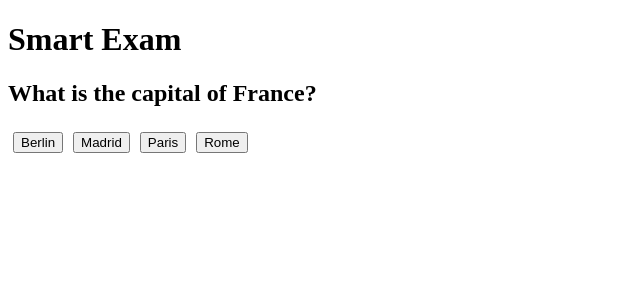
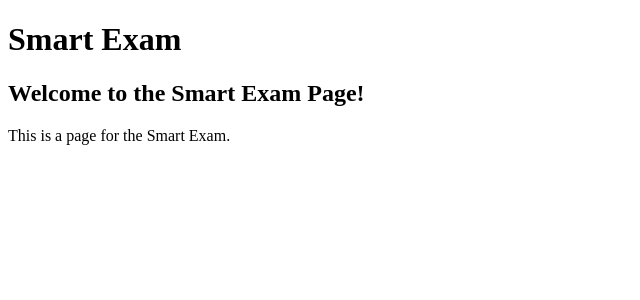
Before and after one commit to madvidd/my-demo-website, a Next.js app: page /smart-exam in a window 1280 px wide. Shown: the top 300 px of the page, without its empty margins (0-640 px from the left). Built offline with nearby package versions, Linux system fonts and the light colour scheme.

Commit message:
Update smart-exam.js

```diff
--- a/pages/smart-exam.js
+++ b/pages/smart-exam.js
@@ -1,56 +1,4 @@
-// pages/smart-exam.js
-import { useState, useEffect } from 'react';
-import Link from 'next/link';
-
-// Sample questions
-const questions = [
-  {
-    question: "What is the capital of France?",
-    options: ["Berlin", "Madrid", "Paris", "Rome"],
-    correctAnswer: "Paris",
-  },
-  {
-    question: "What is 2 + 2?",
-    options: ["3", "4", "5", "6"],
-    correctAnswer: "4",
-  },
-  {
-    question: "Who wrote 'Hamlet'?",
-    options: ["Shakespeare", "Dickens", "Hemingway", "Austen"],
-    correctAnswer: "Shakespeare",
-  },
-];
-
 export default function SmartExam() {
-  const [currentQuestion, setCurrentQuestion] = useState(0);
-  const [answers, setAnswers] = useState({});
-  const [showResults, setShowResults] = useState(false);
-
-  // Handle answer selection
-  const handleAnswer = (answer) => {
-    setAnswers({
-      ...answers,
-      [currentQuestion]: answer,
-    });
-
-    if (currentQuestion < questions.length - 1) {
-      setCurrentQuestion(currentQuestion + 1);
-    } else {
-      setShowResults(true);
-    }
-  };
-
-  // Calculate the score
-  const calculateScore = () => {
-    let score = 0;
-    questions.forEach((q, index) => {
-      if (answers[index] === q.correctAnswer) {
-        score++;
-      }
-    });
-    return score;
-  };
-
   return (
     <div>
       <header>
@@ -58,30 +6,8 @@ export default function SmartExam() {
       </header>
 
       <main>
-        {showResults ? (
-          <div>
-            <h2>Results</h2>
-            <p>You scored {calculateScore()} out of {questions.length}</p>
-            <Link href="/">
-              <a>Back to Home</a>
-            </Link>
-          </div>
-        ) : (
-          <div>
-            <h2>{questions[currentQuestion].question}</h2>
-            <div>
-              {questions[currentQuestion].options.map((option, index) => (
-                <button
-                  key={index}
-                  onClick={() => handleAnswer(option)}
-                  style={{ margin: '5px' }}
-                >
-                  {option}
-                </button>
-              ))}
-            </div>
-          </div>
-        )}
+        <h2>Welcome to the Smart Exam Page!</h2>
+        <p>This is a page for the Smart Exam.</p>
       </main>
     </div>
   );
```
